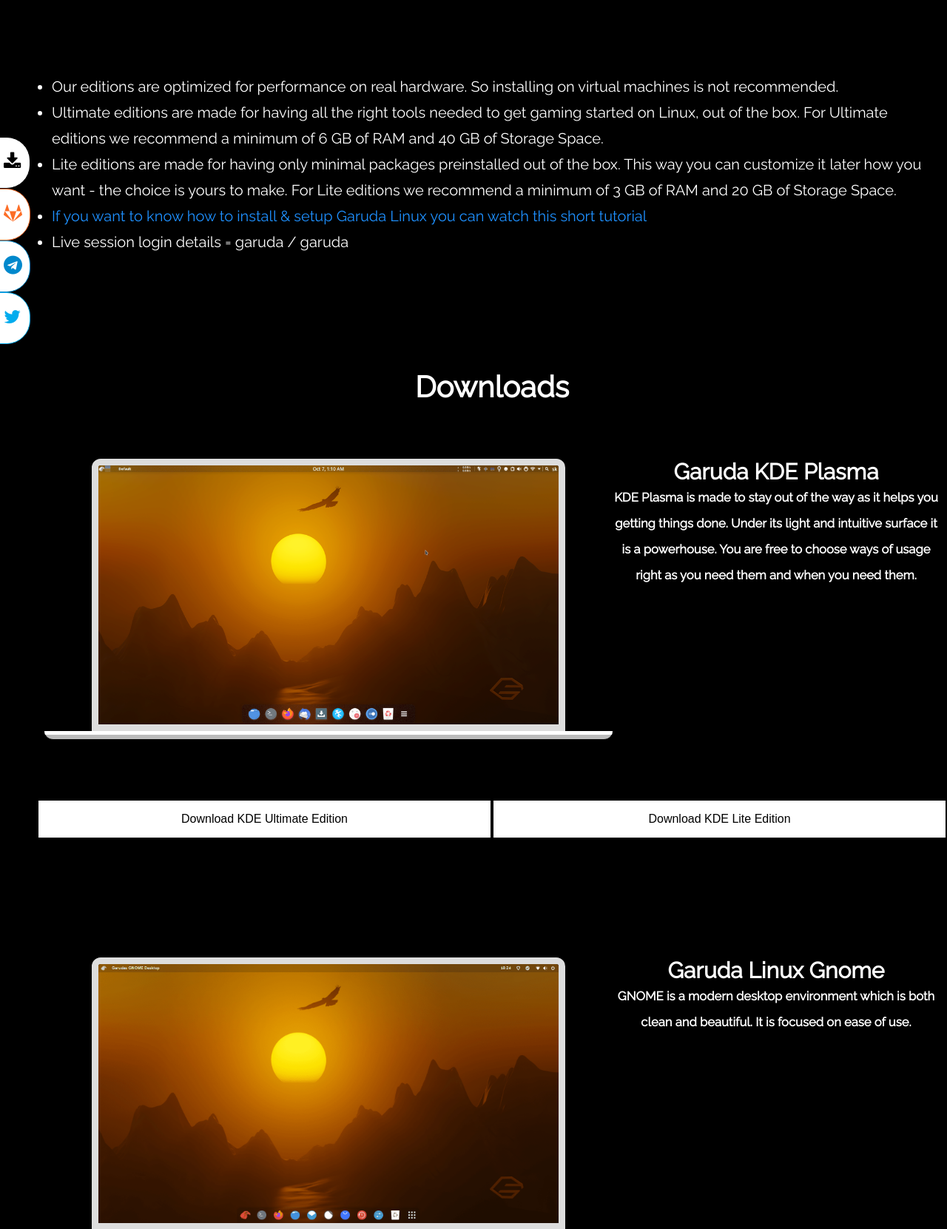
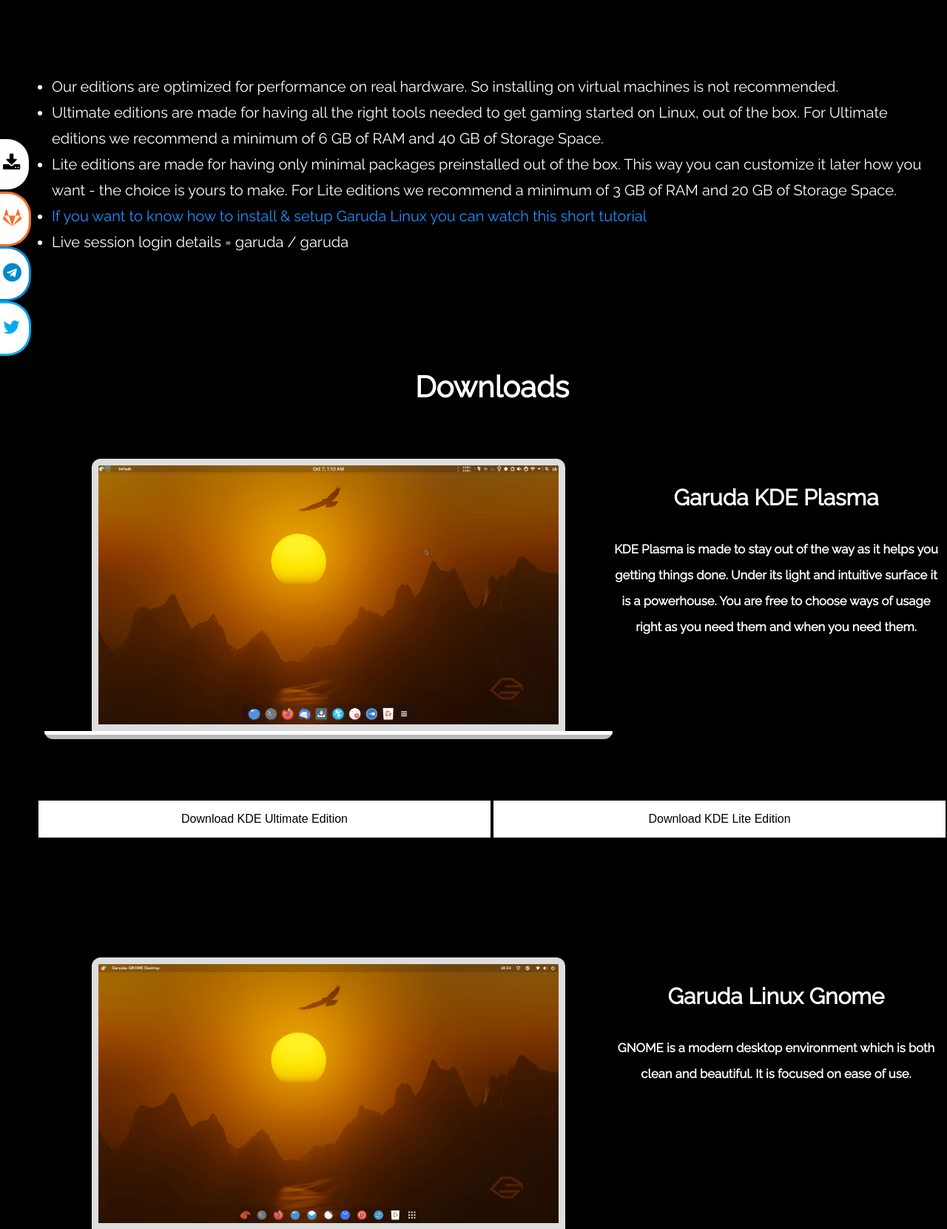
Before and after one commit to sumantv26/ngargg, a PHP site: page /downloads.html in a window 1280 px wide. Shown: the part 115-1776 px from the top of the page at 74% size. Run offline with PHP 8.4, Linux system fonts and the light colour scheme; some libraries are stand-ins or nearby versions.

Commit message:
New release

```diff
--- a/style/downloads.css
+++ b/style/downloads.css
@@ -36,6 +36,10 @@ ul.distros{
   justify-content: space-around;
 }
 
+h2{
+  margin-top: 1.75rem;
+  margin-bottom: 1.75rem;
+}
 .laptop {
   width: 50vw;
   height: auto;
@@ -137,7 +141,6 @@ ul.distros{
   .dist{
     flex-direction: column;
   }
-
   .laptop{
     width: 80vw;
   }
--- a/style/style.css
+++ b/style/style.css
@@ -134,7 +134,8 @@ a{
 .sidelinks{
     z-index: 20;
     padding: 0.75rem 0.5rem 0.75rem 0.2rem;
-    border: 1px solid;
+    border: 3px solid;
+    border-left: 2rem;
     border-top-right-radius: 32px;
     border-bottom-right-radius: 32px;
     background-color: white;
@@ -197,6 +198,7 @@ a{
 
 .sidelinks:hover{
     margin-left: 0;
+    border: 1px solid;
 }
 
 .sidenav~*{
```
